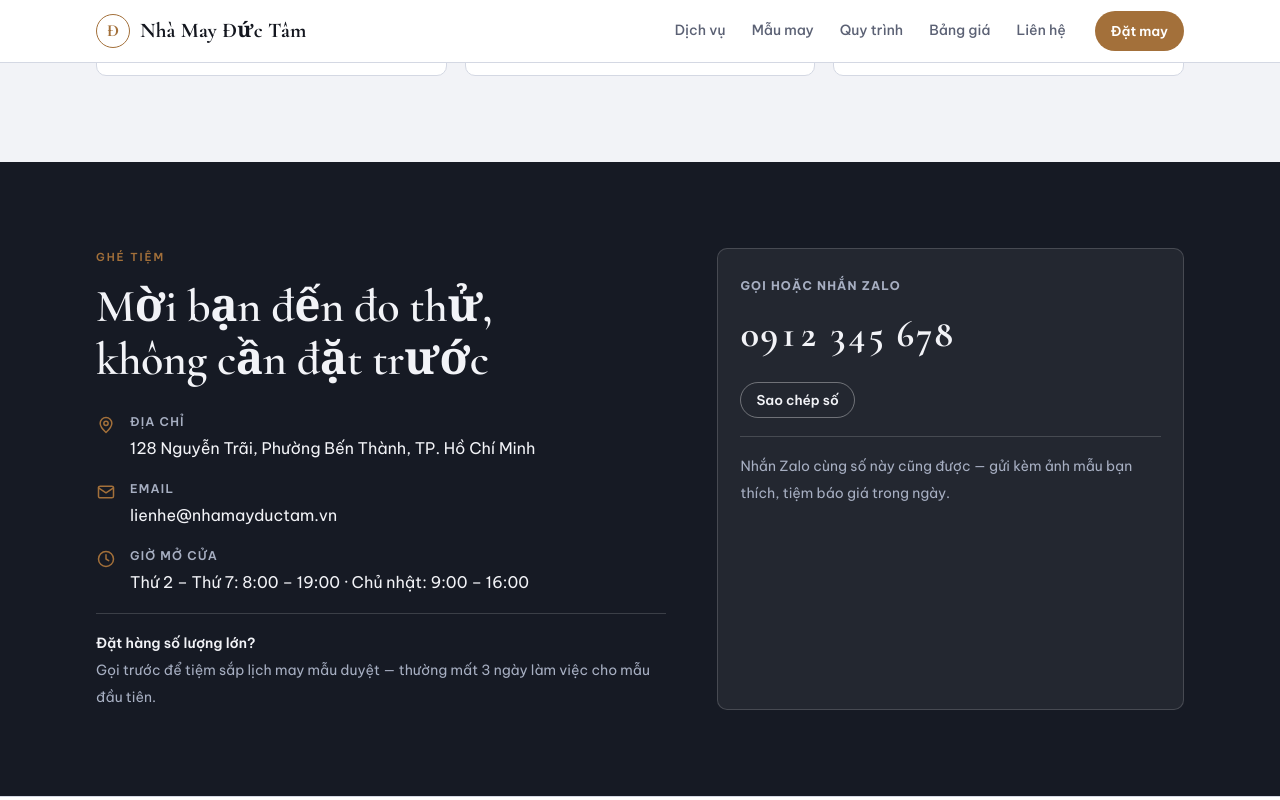
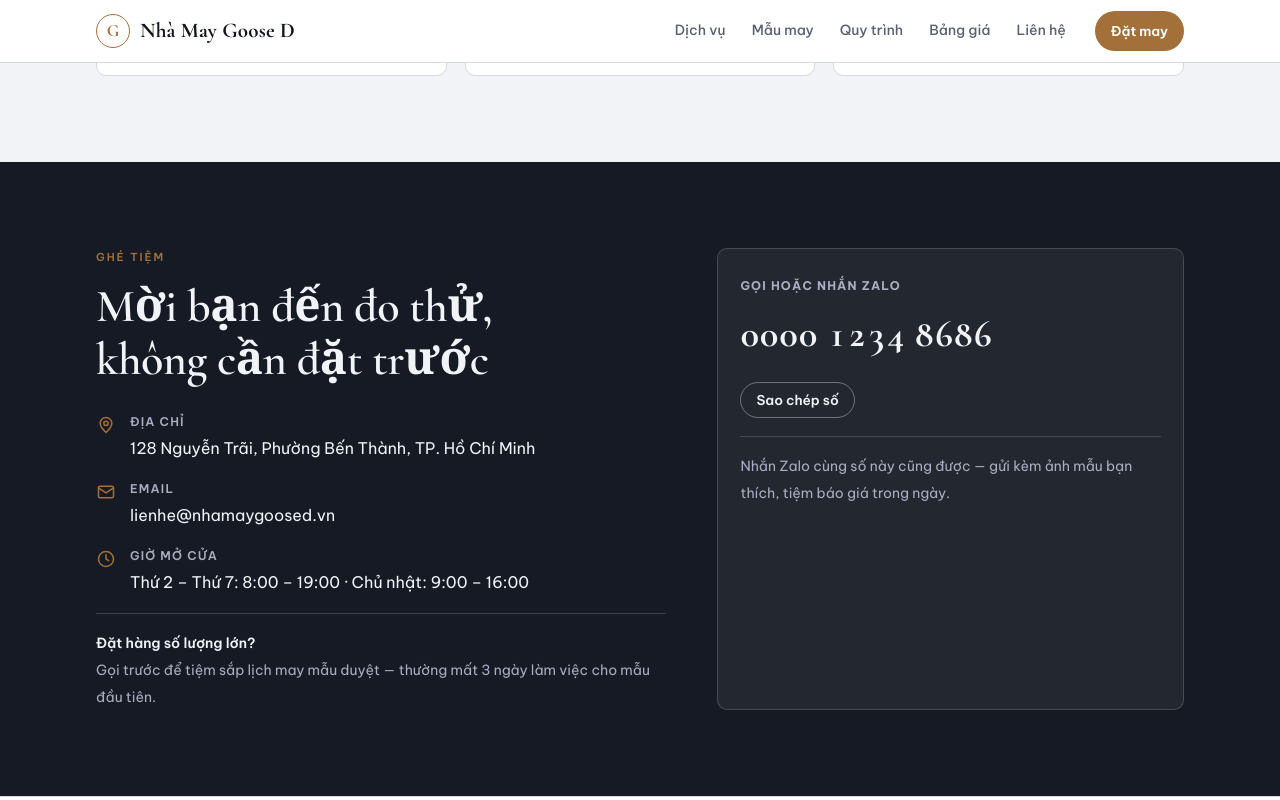
Before and after one commit to Goose-D/nha-may-duc-tam, a plain HTML site: page index.html in a window 1280 px wide. Both pictures are taken after a click on the button "Sao chép số". Shown: the part 7482-8282 px from the top of the page. Drawn offline with nearby package versions, Linux system fonts and the light colour scheme.

Commit message:
Doi ten tiem thanh Nha May Goose D, cap nhat hotline

```diff
--- a/index.html
+++ b/index.html
@@ -3,13 +3,13 @@
 <head>
 <meta charset="utf-8">
 <meta name="viewport" content="width=device-width,initial-scale=1,viewport-fit=cover">
-<title>Nhà May Đức Tâm</title>
-<meta name="description" content="Nhà May Đức Tâm — may đo vest nam, áo dài, đầm dạ hội và đồng phục theo số đo riêng. Thử đồ 2 lần, giao trong 7–14 ngày.">
+<title>Nhà May Goose D</title>
+<meta name="description" content="Nhà May Goose D — may đo vest nam, áo dài, đầm dạ hội và đồng phục theo số đo riêng. Thử đồ 2 lần, giao trong 7–14 ngày.">
 
 <!-- Hình thu nhỏ khi gửi link qua Zalo / Facebook / Messenger -->
 <meta property="og:type" content="website">
-<meta property="og:site_name" content="Nhà May Đức Tâm">
-<meta property="og:title" content="Nhà May Đức Tâm — May đo vest, áo dài, đồng phục">
+<meta property="og:site_name" content="Nhà May Goose D">
+<meta property="og:title" content="Nhà May Goose D — May đo vest, áo dài, đồng phục">
 <meta property="og:description" content="Cắt may theo số đo riêng. Thử đồ 2 lần miễn phí, giao trong 7–14 ngày. Đặt may online, tiệm gọi lại trong 2 giờ.">
 <meta name="twitter:card" content="summary_large_image">
 <meta name="theme-color" content="#161A24">
@@ -426,7 +426,7 @@ input:disabled{opacity:.45}
 
 <header class="hdr">
   <div class="wrap">
-    <a class="brand" href="#top"><span class="mk">Đ</span><b>Nhà May Đức Tâm</b></a>
+    <a class="brand" href="#top"><span class="mk">G</span><b>Nhà May Goose D</b></a>
     <nav class="nav">
       <a href="#dichvu">Dịch vụ</a>
       <a href="#mau">Mẫu may</a>
@@ -795,7 +795,7 @@ input:disabled{opacity:.45}
           </div>
           <div class="ct-item">
             <svg viewBox="0 0 24 24" fill="none" stroke="currentColor" stroke-width="1.8" stroke-linecap="round" stroke-linejoin="round"><rect x="3" y="5" width="18" height="14" rx="2"/><path d="m3 7 9 6 9-6"/></svg>
-            <div><b>Email</b><span>lienhe@nhamayductam.vn</span></div>
+            <div><b>Email</b><span>lienhe@nhamaygoosed.vn</span></div>
           </div>
           <div class="ct-item">
             <svg viewBox="0 0 24 24" fill="none" stroke="currentColor" stroke-width="1.8" stroke-linecap="round" stroke-linejoin="round"><circle cx="12" cy="12" r="9"/><path d="M12 7v5l3.2 2"/></svg>
@@ -810,7 +810,7 @@ input:disabled{opacity:.45}
 
       <div class="phone-box">
         <b style="font-size:12px;letter-spacing:.1em;text-transform:uppercase;color:var(--hero-soft)">Gọi hoặc nhắn Zalo</b>
-        <span class="num" id="soDT">0912 345 678</span>
+        <span class="num" id="soDT">0000 1234 8686</span>
         <button class="btn btn-light btn-sm" type="button" id="copySDT">Sao chép số</button>
         <div class="hours">
           Nhắn Zalo cùng số này cũng được — gửi kèm ảnh mẫu bạn thích, tiệm báo giá trong ngày.
@@ -822,7 +822,7 @@ input:disabled{opacity:.45}
 
 <footer class="foot">
   <div class="wrap">
-    <p>© 2026 Nhà May Đức Tâm · 128 Nguyễn Trãi, TP.HCM</p>
+    <p>© 2026 Nhà May Goose D · 128 Nguyễn Trãi, TP.HCM</p>
     <p>May đo vest · áo dài · đồng phục</p>
   </div>
 </footer>
@@ -1016,7 +1016,7 @@ function maDon(){
   var d = new Date();
   var p = function(n){ return String(n).padStart(2,'0'); };
   var r = String(Math.floor(Math.random()*900) + 100);
-  return 'DT' + String(d.getFullYear()).slice(2) + p(d.getMonth()+1) + p(d.getDate()) + '-' + r;
+  return 'GD' + String(d.getFullYear()).slice(2) + p(d.getMonth()+1) + p(d.getDate()) + '-' + r;
 }
 
 function docSoDo(){
@@ -1146,7 +1146,7 @@ function veDon(d){
 }
 
 function vanBanDon(d){
-  var t = 'ĐƠN ĐẶT MAY — NHÀ MAY ĐỨC TÂM\n';
+  var t = 'ĐƠN ĐẶT MAY — NHÀ MAY GOOSE D\n';
   t += 'Mã đơn: ' + d.ma + '\nNgày gửi: ' + d.luc + '\n\n';
   t += 'Trang phục: ' + d.loai + '\nMẫu: ' + d.mau + '\nVải: ' + d.vai + '\n';
   if (d.congTy) t += 'Đơn vị: ' + d.congTy + '\n';
@@ -1211,7 +1211,7 @@ function chep(text){
   }
 }
 document.getElementById('copySDT').addEventListener('click', function(){
-  chep(document.getElementById('soDT').textContent.trim());
+  chep(document.getElementById('soDT').textContent.replace(/\s+/g,''));
 });
 
 /* ---- cuộn mượt khi bấm menu ---- */
```
Also changed, not shown: 1 other file.
